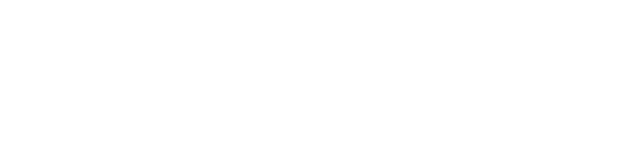
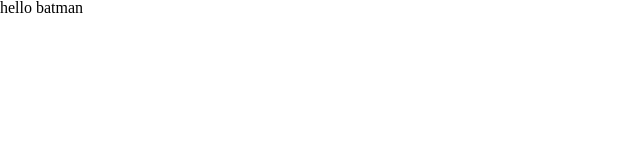
Before and after one commit to cxprokop/batman, a plain HTML site: page index.html in a window 1280 px wide. Shown: the whole page, without its empty margins (0-640 px from the left). Drawn offline with Linux system fonts and the light colour scheme.

Commit message:
Update index.html

```diff
--- a/index.html
+++ b/index.html
@@ -9,6 +9,6 @@
 	<title>lesson</title>
 </head>
 <body>
-
+	<h1>hello batman</h1>
 </body>
 </html>
```
